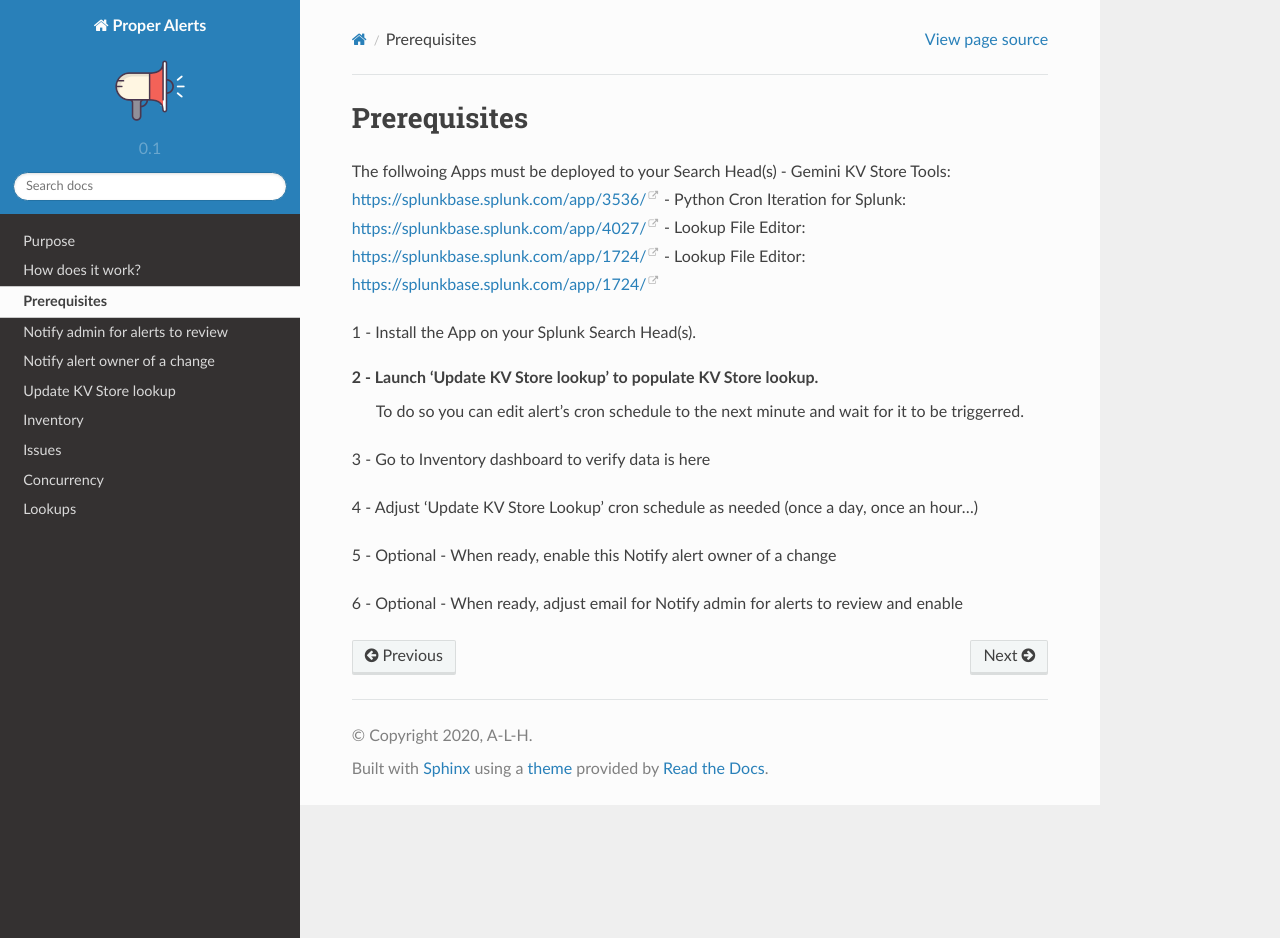
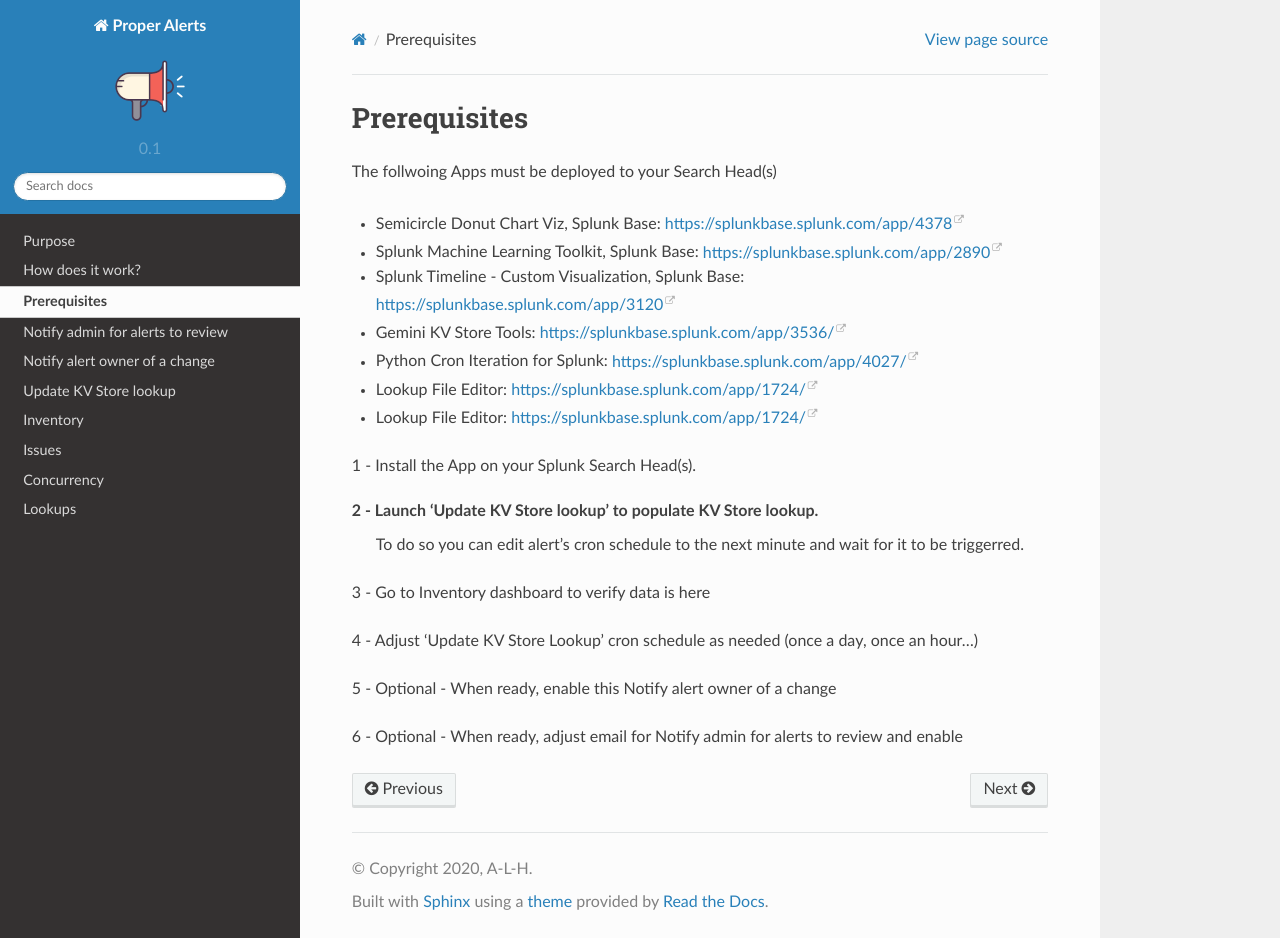
Before and after one commit to a-l-h/splunk-app-proper-alerts, a Sphinx documentation site: the page built from doc/install.rst, in a window 1280 px wide and 938 px high. Built offline with Sphinx 7.4.7 and the Read the Docs theme 2.0.0, drawn with Linux system fonts in a browser that asks for light colours.

Commit message:
Update install.rst

```diff
--- a/doc/install.rst
+++ b/doc/install.rst
@@ -2,6 +2,11 @@
 ============
 
 The follwoing Apps must be deployed to your Search Head(s)
+
+- Semicircle Donut Chart Viz, Splunk Base: https://splunkbase.splunk.com/app/4378
+- Splunk Machine Learning Toolkit, Splunk Base: https://splunkbase.splunk.com/app/2890
+- Splunk Timeline - Custom Visualization, Splunk Base: https://splunkbase.splunk.com/app/3120
+
 - Gemini KV Store Tools: https://splunkbase.splunk.com/app/3536/
 - Python Cron Iteration for Splunk: https://splunkbase.splunk.com/app/4027/
 - Lookup File Editor: https://splunkbase.splunk.com/app/1724/
```
